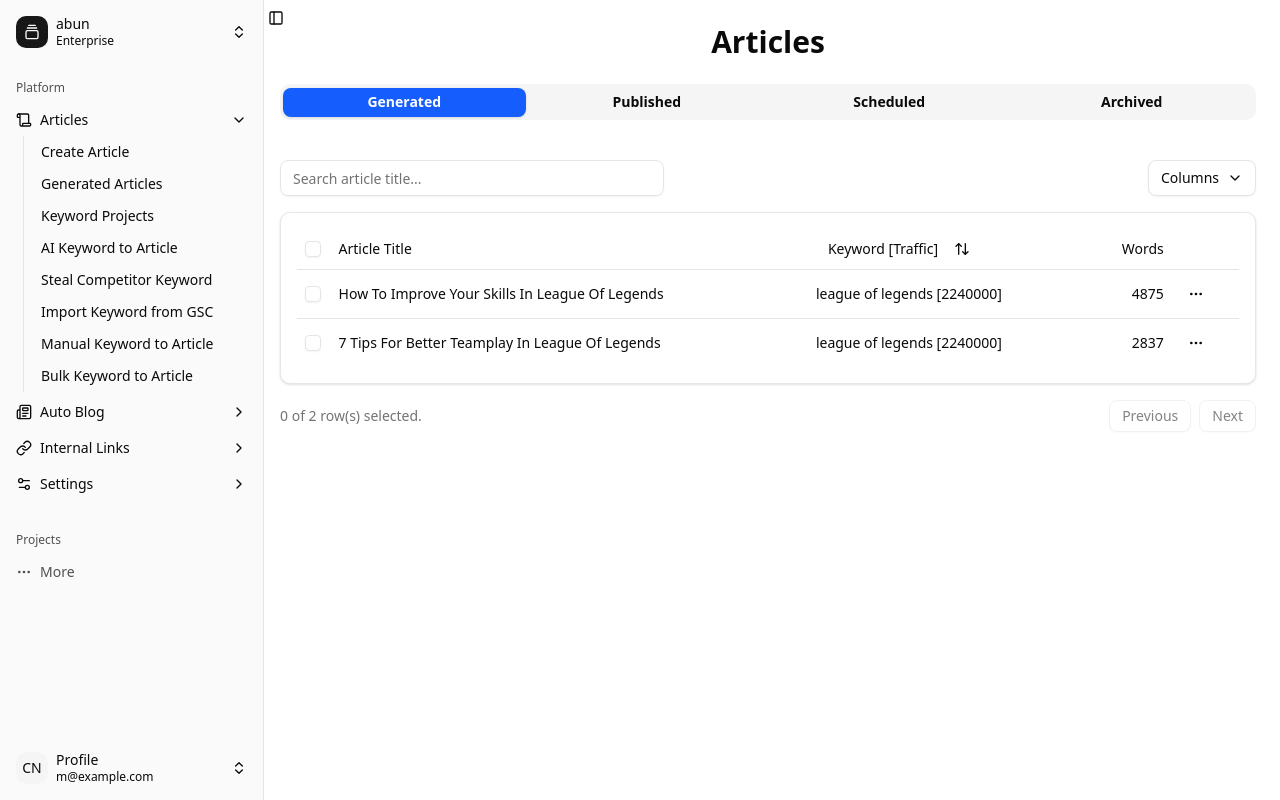
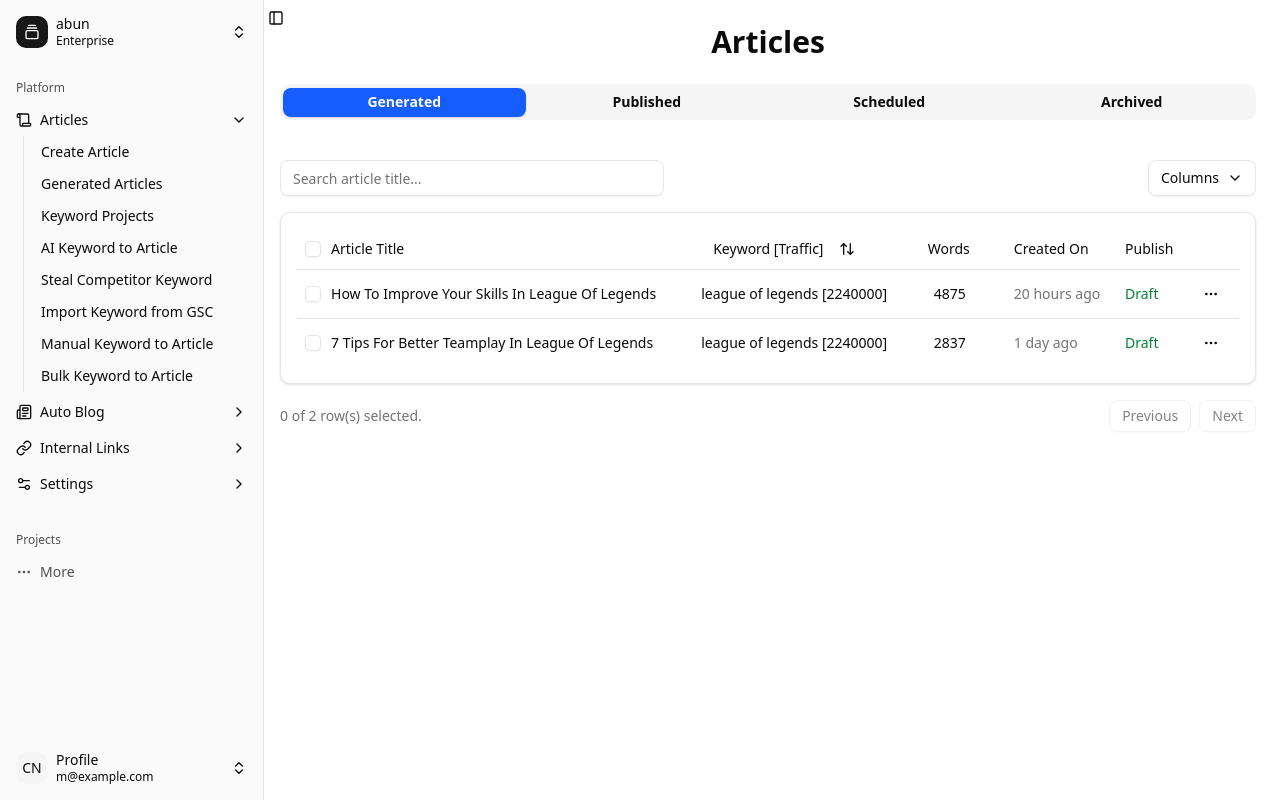
Before and after one commit to iAyushh/Dashboard-UI, a React (Vite) app: page / in a window 1280 px wide. Built offline with nearby package versions, Linux system fonts and the light colour scheme.

Commit message:
Added columns

```diff
--- a/src/components/layout/DataTable.jsx
+++ b/src/components/layout/DataTable.jsx
@@ -12,14 +12,10 @@ import {
 import { ArrowUpDown, ChevronDown, MoreHorizontal } from "lucide-react";
 
 import { Button } from "@/components/ui/button";
-import { Checkbox } from "@/components/ui/checkbox";
 import {
   DropdownMenu,
   DropdownMenuCheckboxItem,
   DropdownMenuContent,
-  DropdownMenuItem,
-  DropdownMenuLabel,
-  DropdownMenuSeparator,
   DropdownMenuTrigger,
 } from "@/components/ui/dropdown-menu";
 import { Input } from "@/components/ui/input";
@@ -31,89 +27,7 @@ import {
   TableHeader,
   TableRow,
 } from "@/components/ui/table";
-
-export const columns = [
-  {
-    id: "select",
-    header: ({ table }) => (
-      <Checkbox
-        checked={
-          table.getIsAllPageRowsSelected() ||
-          (table.getIsSomePageRowsSelected() && "indeterminate")
-        }
-        onCheckedChange={(value) => table.toggleAllPageRowsSelected(!!value)}
-        aria-label="Select all"
-      />
-    ),
-    cell: ({ row }) => (
-      <Checkbox
-        checked={row.getIsSelected()}
-        onCheckedChange={(value) => row.toggleSelected(!!value)}
-        aria-label="Select row"
-      />
-    ),
-    enableSorting: false,
-    enableHiding: false,
-  },
-  {
-    accessorKey: "title",
-    header: "Article Title",
-    cell: ({ row }) => (
-      <div className="capitalize">{row.getValue("title")}</div>
-    ),
-  },
-  {
-    accessorKey: "keyword",
-    header: ({ column }) => (
-      <Button
-        variant="ghost"
-        onClick={() => column.toggleSorting(column.getIsSorted() === "asc")}
-      >
-        Keyword [Traffic]
-        <ArrowUpDown className="ml-2 h-4 w-4" />
-      </Button>
-    ),
-    cell: ({ row }) => (
-      <div className="lowercase">{row.getValue("keyword")}</div>
-    ),
-  },
-  {
-    accessorKey: "words",
-    header: () => <div className="text-right">Words</div>,
-    cell: ({ row }) => {
-      const words = parseFloat(row.getValue("words"));
-      return <div className="text-right font-medium">{words}</div>;
-    },
-  },
-  {
-    id: "actions",
-    enableHiding: false,
-    cell: ({ row }) => {
-      const article = row.original;
-      return (
-        <DropdownMenu>
-          <DropdownMenuTrigger asChild>
-            <Button variant="ghost" className="h-8 w-8 p-0">
-              <span className="sr-only">Open menu</span>
-              <MoreHorizontal />
-            </Button>
-          </DropdownMenuTrigger>
-          <DropdownMenuContent align="end">
-            <DropdownMenuLabel>Actions</DropdownMenuLabel>
-            <DropdownMenuItem
-              onClick={() => navigator.clipboard.writeText(article.id)}
-            >
-              Copy article ID
-            </DropdownMenuItem>
-            <DropdownMenuSeparator />
-            <DropdownMenuItem>View article</DropdownMenuItem>
-            <DropdownMenuItem>Export</DropdownMenuItem>
-          </DropdownMenuContent>
-        </DropdownMenu>
-      );
-    },
-  },
-];
+import { columns } from "./columns";
 
 function DataTable({ data }) {
   const [sorting, setSorting] = React.useState([]);
--- a/src/components/layout/columns.js
+++ b/src/components/layout/columns.jsx
@@ -1,3 +1,16 @@
+import { ArrowUpDown, MoreHorizontal } from "lucide-react";
+import { Button } from "@/components/ui/button";
+import { Checkbox } from "@/components/ui/checkbox";
+import {
+  DropdownMenu,
+  DropdownMenuCheckboxItem,
+  DropdownMenuContent,
+  DropdownMenuItem,
+  DropdownMenuLabel,
+  DropdownMenuSeparator,
+  DropdownMenuTrigger,
+} from "@/components/ui/dropdown-menu";
+
 export const columns = [
   {
     id: "select",
@@ -45,17 +58,32 @@ export const columns = [
   },
   {
     accessorKey: "words",
-    header: () => <div className="text-right">Words</div>,
+    header: () => <div className="text-right pr-7">Words</div>,
     cell: ({ row }) => {
       const words = parseFloat(row.getValue("words"));
-      return <div className="text-right font-medium">{words}</div>;
+      return <div className="text-right font-medium pr-8">{words}</div>;
     },
+  },
+  {
+    accessorKey: "createdOn",
+    header: "Created On",
+    cell: ({ row }) => (
+      <div className="text-sm text-muted-foreground">{row.getValue("createdOn")}</div>
+    ),
+  },
+  {
+    accessorKey: "publish",
+    header: "Publish",
+    cell: ({ row }) => (
+      <div className="text-sm font-medium text-green-700">{row.getValue("publish") ?? "—"}</div>
+    ),
   },
   {
     id: "actions",
     enableHiding: false,
     cell: ({ row }) => {
       const article = row.original;
+
       return (
         <DropdownMenu>
           <DropdownMenuTrigger asChild>
--- a/src/data/articles.js
+++ b/src/data/articles.js
@@ -7,6 +7,7 @@ export const articles = [
     keyword: "league of legends [2240000]",
     words: 4875,
     createdOn: "20 hours ago",
+    publish: "Draft",
   },
   {
     id: "gen-2",
@@ -15,6 +16,7 @@ export const articles = [
     keyword: "league of legends [2240000]",
     words: 2837,
     createdOn: "1 day ago",
+    publish: "Draft",
   },
 
   // Published Articles
@@ -43,6 +45,7 @@ export const articles = [
     keyword: "league of legends [2240000]",
     words: 4242,
     createdOn: "Scheduled for May 25",
+    publish: "Draft",
   },
 
   // Archived Articles
@@ -53,5 +56,6 @@ export const articles = [
     keyword: "league of legends meta [50000]",
     words: 1984,
     createdOn: "Archived on Mar 15",
+
   },
 ];
```
